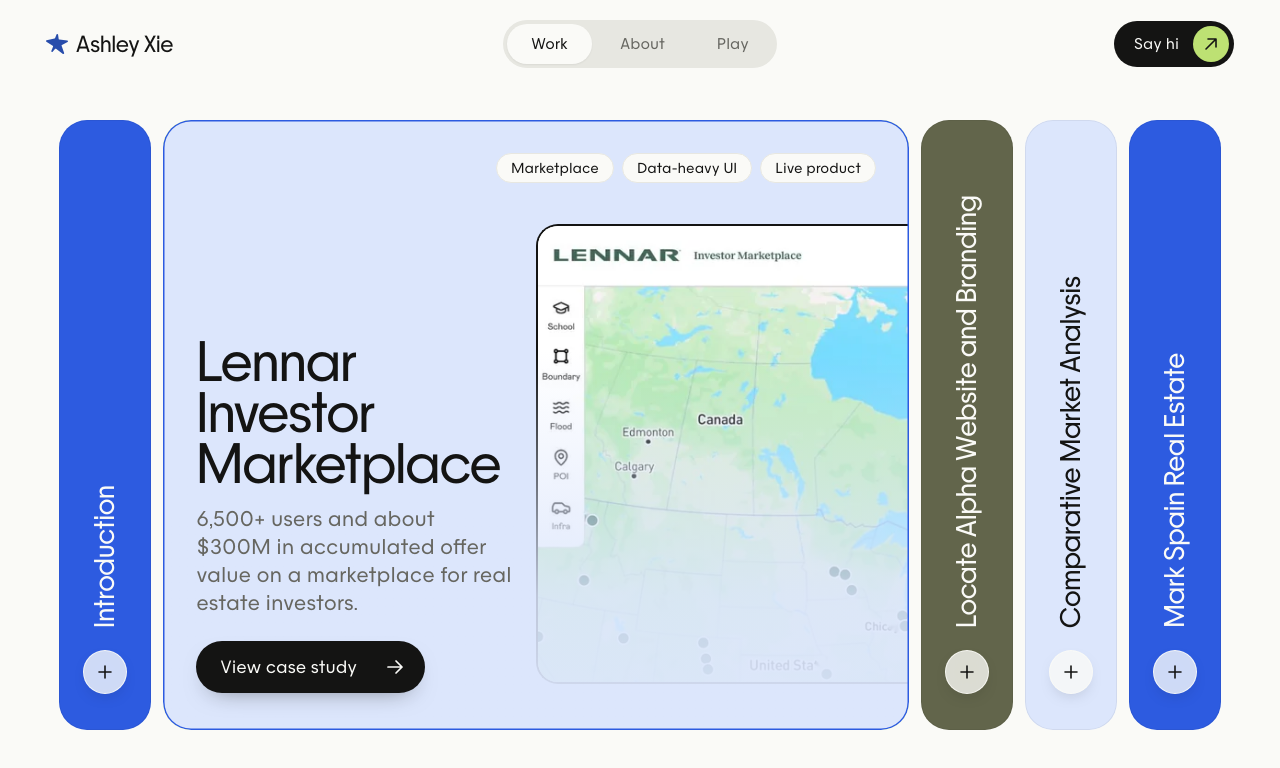
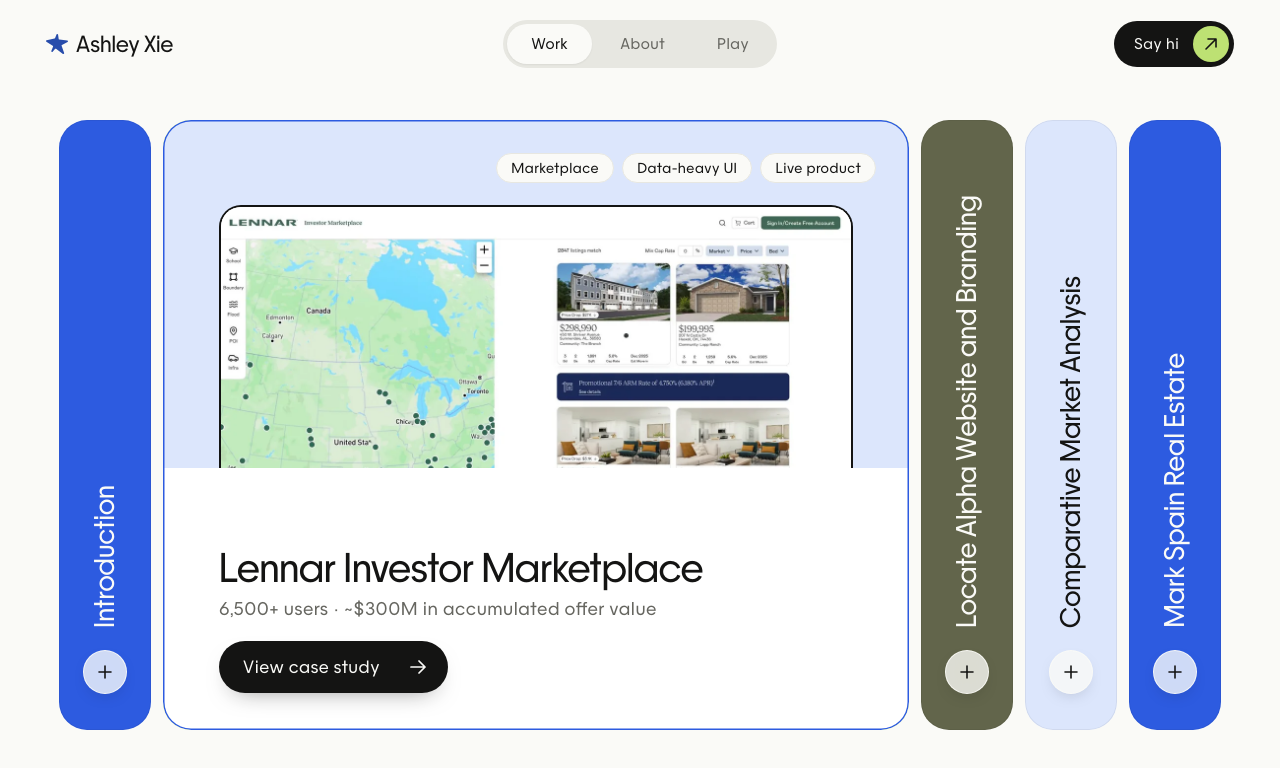
Before and after one commit to a2px/Portfolio26F, a plain HTML site: page index.html in a window 1280 px wide. Both pictures are taken after a click on the element "Lennar Investor Marketplace". Drawn offline with Linux system fonts and the light colour scheme.

Commit message:
New open-card layout; remove Experience label

```diff
--- a/css/style.css
+++ b/css/style.css
@@ -201,6 +201,42 @@ a { color: inherit; text-decoration: none; }
     linear-gradient(to bottom, rgba(255,255,255,.35) 0%, transparent 18%);
 }
 .strip--intro .strip__content { max-width: none; }
+
+/* Open project cards, desktop (Ashley's 2026-11-22 layout): a Mist band on top holds the
+   tags and a wide framed screenshot that runs into the band's lower edge; a white band
+   below holds the title, one line of description and the button. */
+@media (min-width: 761px) {
+  .strip--shot { --band: 63%; --inset: calc(var(--open-w) * .075); }
+  .strip--shot .strip__media { background: linear-gradient(var(--mist) 0 var(--band), #fff var(--band)); }
+  .strip--shot .strip__media::after { content: none; }
+  .strip--shot .strip__frame {
+    left: var(--inset); width: calc(var(--open-w) - 2 * var(--inset));
+    top: 15%; bottom: calc(100% - var(--band));
+    border: 2px solid var(--ink); border-bottom: 0; border-radius: 22px 22px 0 0;
+  }
+  .strip--shot .strip__img { object-position: var(--pos2, 0 0); transform: scale(var(--zoom2, 1)); transform-origin: var(--pos2, 0 0); }
+  .strip--shot .strip__open { padding-left: var(--inset); padding-right: var(--pad); }
+  .strip--shot .strip__content { width: 100%; max-width: none; }
+  /* Title stays on one line: its size follows the open card's width */
+  .strip--shot .strip__title { font-size: clamp(24px, calc(var(--open-w) * .05), 52px); margin-bottom: 10px; white-space: nowrap; }
+  .strip--shot .strip__desc { max-width: 62ch; margin-bottom: 20px; font-size: clamp(16px, 1.3vw, 19px); }
+}
+/* Phone: same idea stacked; pale blue top with the framed screenshot, white below for the text */
+@media (max-width: 760px) {
+  .strip--shot .strip__media { background: linear-gradient(var(--mist) 0 calc(75cqw + 8px), #fff calc(75cqw + 8px)); }
+  .strip--shot .strip__media::after { content: none; }
+  .strip--shot .strip__frame {
+    left: var(--pad); right: var(--pad); width: auto;
+    border: 2px solid var(--ink); border-bottom: 0; border-radius: 16px 16px 0 0;
+    height: calc(75cqw - 56px);
+  }
+}
+/* Smaller or shorter screens: give the white band more room for the text */
+@media (min-width: 761px) and (max-width: 1200px), (min-width: 761px) and (max-height: 860px) {
+  .strip--shot { --band: 57%; }
+  .strip--shot .strip__frame { top: 14%; }
+}
+
 .strip--intro .strip__desc { max-width: 40ch; }
 
 /* Closed state: sideways title, plus */
--- a/index.html
+++ b/index.html
@@ -101,7 +101,7 @@
             </div>
             <div class="strip__content">
               <h2 class="strip__title">Lennar Investor Marketplace</h2>
-              <p class="strip__desc">6,500+ users and about $300M in accumulated offer value on a marketplace for real estate investors.</p>
+              <p class="strip__desc">6,500+ users · ~$300M in accumulated offer value</p>
               <a class="cta" href="https://a2px.github.io/portfolio/lennar/">
                 <span>View case study</span>
                 <svg width="20" height="20" viewBox="0 0 20 20" fill="none"><path d="M3 10h14M11 4l6 6-6 6" stroke="currentColor" stroke-width="1.7" stroke-linecap="round" stroke-linejoin="round"/></svg>
```
Also changed, not shown: about/index.html (+1 -2 lines).
